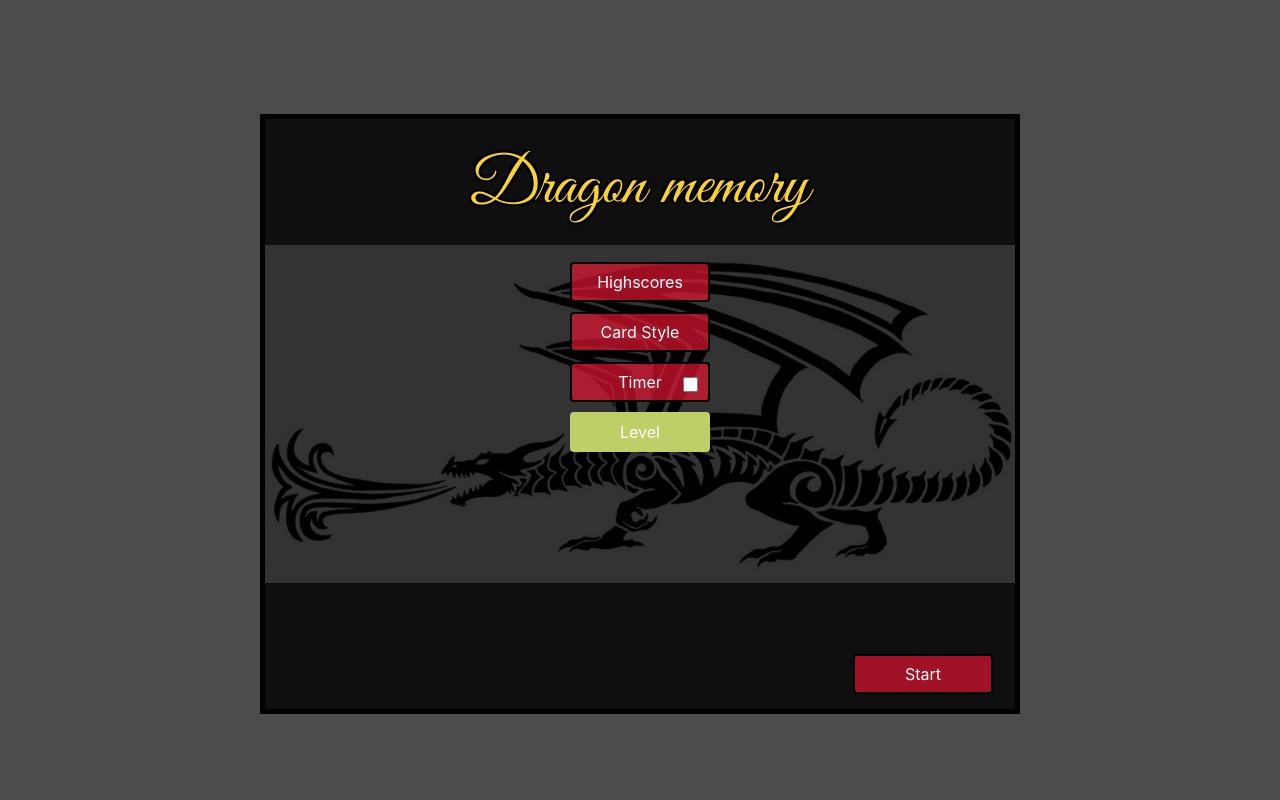
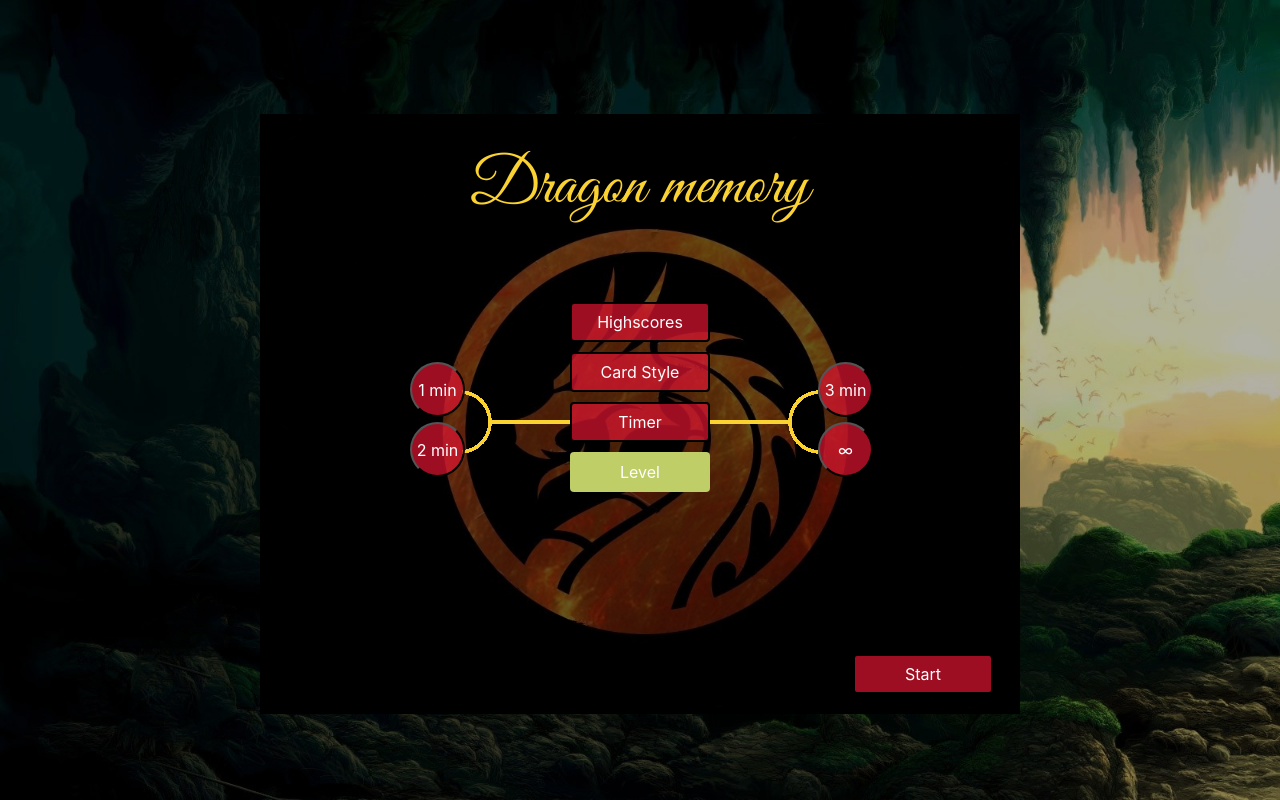
Before and after one commit to IvanNik85/drustvene_igre, a website: page dragonMemory/index.html in a window 1280 px wide. Both pictures are taken after a click on the button "Timer". Drawn offline with nearby package versions, Linux system fonts and the light colour scheme.

Commit message:
dodat tajmer i meni za tajmer

```diff
--- a/dragonMemory/index.html
+++ b/dragonMemory/index.html
@@ -8,6 +8,7 @@
     <link rel="icon" href="images/dragonLogo.png">
     <link rel="stylesheet" href="style.css" type="text/css">
     <link rel="stylesheet" href="node_modules/bootstrap/dist/css/bootstrap.min.css">
+    <link rel="stylesheet" href="node_modules/@fortawesome/fontawesome-free/css/all.min.css">
     <script src="node_modules/jquery/dist/jquery.min.js"></script>
 </head>
 <body>
@@ -18,11 +19,18 @@
                     <div class="col-md-8 offset-md-2 main">
                         <div class="wrap">
                             <h1>Dragon memory</h1>
-                            <button class="menuBtn highscores">Highscores</button>
-                            <button type="button" class="menuBtn cardBack" data-toggle="modal" data-target="#myModal">Card Style</button>
-                            <button class="menuBtn cardBack"><span>Timer</span><input type="checkbox"></button>
-                            <button class="menuBtn difficulty">Level</button>
-                            <canvas id="myCanvas" width="400" height="140"></canvas>
+                           <div class="menuButtons">
+                                <button class="menuBtn highscores">Highscores</button>
+                                <button type="button" class="menuBtn cardBack" data-toggle="modal" data-target="#myModal">Card Style</button>
+                                <button class="menuBtn timer">Timer</button>
+                                <button class="menuBtn difficulty">Level</button>
+                                <button class="timeBtn min1">1 min</button>
+                                <button class="timeBtn min2">2 min</button>
+                                <button class="timeBtn min3">3 min</button>
+                                <button class="timeBtn infinity">&#8734</button>
+                                <canvas id="myCanvasTime" width="400" height="80"></canvas>
+                           </div>
+                            <canvas id="myCanvas" width="400" height="80"></canvas>
                             <div class="btnDiv">
                                 <button class="menuBtn one">Easy</button>
                                 <button class="menuBtn two">Medium</button>
@@ -62,6 +70,7 @@
                         <button id="newGame">New Game</button>
                         <button id="options">Options</button>
                         <div id="attempts"><span>Attempts:</span><span id="num">0</span></div>
+                        <div class="clock">00:00</div>
                     </div>
                     <div class="col-md-9">
                         <div class="memoryGame">
--- a/dragonMemory/memory.js
+++ b/dragonMemory/memory.js
@@ -32,24 +32,26 @@ $(document).ready(function() {
     }
 
     $('.start').click(function() {
-        if(dificulty == 8) {
+        switch(dificulty) {
+            case 8:
                 dificultyLevel(8, cardStyle || 'card1');
-        } else if(dificulty == 12) {
+                break;
+            case 12:
                 dificultyLevel(12, cardStyle || 'card1');
                 $('.memoryGame .card').css({
                     width: 'calc(20% - 6px)',
                     height: 'calc(20% - 6px)'
                 });
-        } else if(dificulty == 18){
+                break;
+            case 18:
                 dificultyLevel(18, cardStyle || 'card1');
                 $('.memoryGame .card').css({
                     width: 'calc(16.666% - 6px)',
                     height: 'calc(16.666% - 6px)'
                 })
-        } else if(cardStyle) {
-            dificultyLevel(8, cardStyle);
-        } else {
-            dificultyLevel(8, 'card1');
+                break;
+            default:
+                dificultyLevel(8, cardStyle || 'card1');
         }
         $('.wrapper').show();
         $('.mainMenu').hide();
@@ -129,8 +131,7 @@ $(document).ready(function() {
             reset();
             setTimeout(function() {
                 $('.btnDiv').css('visibility', 'visible');
-            },1000)
-
+            },900)
         } else {
             animate();
             $('.btnDiv').css('visibility', 'visible');
@@ -142,10 +143,10 @@ $(document).ready(function() {
         let x = 0;
         let y = 200;
         let z = 200;
-        let q = 70;
+        let q = 40;
         function animate() {
            window.requestAnimationFrame(animate);
-            if(x <= 70) {
+            if(x <= 40) {
                 ctx.beginPath();
                 ctx.moveTo(200,0);
                 ctx.lineTo(200,x);
@@ -153,15 +154,15 @@ $(document).ready(function() {
             } else if(y < 350 && z > 50) {
                 y += 5;
                 z -= 5;
-                ctx.moveTo(200,70);
-                ctx.lineTo(y,70);
-                ctx.lineTo(z,70);
-            } else if(q <= 140){
-                ctx.moveTo(50,70);
+                ctx.moveTo(200,40);
+                ctx.lineTo(y,40);
+                ctx.lineTo(z,40);
+            } else if(q <= 80){
+                ctx.moveTo(50,40);
                 ctx.lineTo(50,q);
-                ctx.moveTo(200,70);
+                ctx.moveTo(200,40);
                 ctx.lineTo(200,q);
-                ctx.moveTo(350,70);
+                ctx.moveTo(350,40);
                 ctx.lineTo(350,q);
                 q += 5;
             } else {
@@ -170,32 +171,100 @@ $(document).ready(function() {
             ctx.stroke();
         }
 
+        $('.timer').click(function(){
+            animateTime();
+        });
+
+        $('.timeBtn').css('display', 'none');
+        let t = document.getElementById("myCanvasTime");
+        let cont = t.getContext("2d");
+        cont.strokeStyle = '#fad232';
+        cont.lineWidth = 2.5;
+        let g = 130;
+        let h = 270;
+        let j = 2*Math.PI;
+        let k = 0*Math.PI;
+        let l = 1*Math.PI;
+        let i = 1*Math.PI;
+        function animateTime() {
+            window.requestAnimationFrame(animateTime);
+            if(g >= 60 || h <= 340) {
+                 cont.beginPath();
+                 cont.moveTo(130, 40);
+                 cont.lineTo(g, 40);
+                 cont.moveTo(270, 40);
+                 cont.lineTo(h, 40);
+                 g -= 5;
+                 h += 5;
+            } else if(j>=1.5*Math.PI || k <= 0.5*Math.PI ||
+                 l<=1.5*Math.PI || i>=0.5*Math.PI) {
+                 cont.moveTo(60,40);
+                 cont.arc(20,40,30,2*Math.PI, j, true);
+                 cont.moveTo(60,40);
+                 cont.arc(20,40,30,0*Math.PI, k);
+                 cont.moveTo(340,40);
+                 cont.arc(380,40,30,1*Math.PI, l);
+                 cont.moveTo(340,40);
+                 cont.arc(380,40,30,1*Math.PI, i, true);
+                 k += 0.075;
+                 j -= 0.075;
+                 l += 0.075;
+                 i -= 0.075;
+            } else {
+                $('.timeBtn').show();
+            }
+            cont.stroke();
+         }
+
         function reset() {
             $('#myCanvas').show();
-            ctx.clearRect(0, 0, 400, 140);
+            ctx.clearRect(0, 0, 400, 80);
             x = 0;
             y = 200;
             z = 200;
-            q = 70;
+            q = 40;
         }
 
         $('#options').click(function() {
+            $('.main').append('<button class="menuBtn backBtn"><i class="fa fa-angle-double-left"></i></button>')
             $('.mainMenu').show();
             $('.wrapper').hide();
+            hide(document.querySelector('.one'));
+            $('.backBtn').on('click', hideMenu);
         });
-    // let c = document.getElementById("myCanvas");
-    // let ctx = c.getContext("2d");
-    // ctx.moveTo(200,0);
-    // ctx.lineTo(200,70);
-    // ctx.moveTo(200,70);
-    // ctx.lineTo(350,70);
-    // ctx.moveTo(200,70);
-    // ctx.lineTo(50,70);
-    // ctx.moveTo(50,70);
-    // ctx.lineTo(50,140);
-    // ctx.moveTo(200,70);
-    // ctx.lineTo(200,140);
-    // ctx.moveTo(350,70);
-    // ctx.lineTo(350,140);
-    // ctx.stroke();
+        function hideMenu() {
+            if(cardStyle) {
+                let back = document.querySelectorAll('.back');
+                back.forEach(card => card.setAttribute(`src`, `images/${cardStyle}.png`));
+            }
+            $('.mainMenu').hide();
+            $('.wrapper').show();
+        }
+
+
+        setInterval(timer, 1000);
+        let s = 0;
+        let m = 0;
+        let min = '0' + m;
+        let sec;
+
+        function timer() {
+            s++;
+            if(s == 60) {
+                s = 0
+                m++;
+            }
+            if(s > 9) {
+                sec = s;
+            } else if(s <= 9){
+                sec = '0' + s;
+            }
+            if(m > 9) {
+                min = m;
+            } else if(m <= 9) {
+                min = '0' + m;
+            }
+            $('.clock').text(min + ':' + sec);
+        }
+
 });
--- a/dragonMemory/package.json
+++ b/dragonMemory/package.json
@@ -11,5 +11,8 @@
   "dependencies": {
     "bootstrap": "^4.3.1",
     "jquery": "^3.4.1"
+  },
+  "devDependencies": {
+    "@fortawesome/fontawesome-free": "^5.8.2"
   }
 }
--- a/dragonMemory/style.css
+++ b/dragonMemory/style.css
@@ -12,17 +12,17 @@
     display: none;
 }
 .mainMenu {
-    background: url(images/caveBAc.jpg) no-repeat center;
+    background: url(images/caveBAck.jpg) no-repeat center;
     background-size: cover;
     height: 100vh;
 }
 .menuWrap {
-    background-color: rgba(0, 0, 0, 0.7);
+    background-color: rgba(0, 0, 0, 0.3);
     height: 100%;
 }
 .mainMenu .main {
-    background: url(images/dragonBack.jpg) no-repeat center;
-    background-size: contain;
+    background: url(images/preview.jpg) no-repeat center;
+    background-size: cover;
     width: 100%;
     height: 600px;
     position: relative;
@@ -31,7 +31,7 @@
     padding: 0;
 }
 .wrap {
-    background-color: rgba(0, 0, 0, 0.8);
+    background-color: rgba(0, 0, 0, 0.6);
     width: 100%;
     height: 100%;
     padding-top: 30px;
@@ -50,6 +50,9 @@
     height: 25%;
     padding: 5px;
 }
+.menuButtons {
+    position: relative;
+}
 .menuBtn {
     width: 140px;
     height: 40px;
@@ -64,39 +67,58 @@
 .menuBtn:focus {
     outline: none;
 }
+.timeBtn {
+    position: absolute;
+    width: 55px;
+    height: 55px;
+    border-radius: 50%;
+    color: #fff;
+    z-index: 5;
+    background-color: rgba(224, 21, 49, 0.7);
+    /* display: none; */
+}
+.timeBtn:focus {
+    outline: none;
+}
+.min1 {
+    bottom: 75px;
+    left: 145px;
+}
+.min2 {
+    bottom: 15px;
+    left: 145px;
+}
+.min3 {
+    bottom: 75px;
+    left: 553px;
+}
+.infinity {
+    bottom: 15px;
+    left: 553px;
+}
 .start {
     position: absolute;
     bottom: 15px;
     right: 15px;
+}
+.backBtn {
+    position: absolute;
+    bottom: 15px;
+    left: 15px;
 }
 #myCanvas {
     display: block;
     margin: auto;
     /* border: 1px solid #d3d3d3; */
 }
-/* .one:before, .two:before, .three:before {
+.menuButtons #myCanvasTime {
     position: absolute;
-    content: "";
-    width: 0;
-    height: 0;
-    top: -50px;
-    right: 50%;
-    border: 2px solid transparent;
+   left: 0;
+   right: 0;
+   margin: 0 auto;
+   bottom: 30px;
+   z-index: 1;
 }
-.one:after, .three:after {
-    position: absolute;
-    content: "";
-    width: 0;
-    height: 0;
-    top: -50px;
-    border: 2px solid transparent;
-}
-.one:after {
-    right: -82px;
-}
-.three:after {
-    left: -86px;
-} */
 .difficulty {
     position: relative;
     width: 140px;
@@ -106,46 +128,15 @@
     margin: auto;
     border: transparent;
 }
-.cardBack, .highscores {
+.cardBack, .highscores, .timer{
     position: relative;
     display: block;
     margin: 10px auto;
 }
-.cardBack input{
-    position: absolute;
-    width: 15px;
-    height: 15px;
-    right: 10px;
-    top: 35%;
-    border: 1px solid black;
+.timer{
+    position: relative;
+    z-index: 2;
 }
-/* .difficulty:before {
-    position: absolute;
-    content: "";
-    width: 0;
-    height: 0;
-    top: 40px;
-    right: 50%;
-    border: 2px solid transparent;
-}
-.difficulty:focus:before {
-    border: 2px solid black;
-    height: 60px;
-    transition: height 0.5s linear;
-}
-.difficulty:focus ~ .btnDiv .one:after,
-.difficulty:focus ~ .btnDiv .three:after {
-    border: 2px solid black;
-    width: 155px;
-    transition: width 0.5s linear 0.5s;
-}
-.difficulty:focus ~ .btnDiv .one:before,
-.difficulty:focus ~ .btnDiv .two:before,
-.difficulty:focus ~ .btnDiv .three:before {
-    border: 2px solid black;
-    height: 50px;
-    transition: height 0.5s linear 1s;
-}  */
 .btnDiv {
     display: flex;
     justify-content: center;
@@ -203,6 +194,10 @@
     font-family: memoryFont;
     src: url(./font/GreatVibes-Regular.ttf);
 }
+@font-face {
+    font-family: digitalClock;
+    src: url(./font/digitalClock.ttf);
+}
 .menu {
     border: 2px solid #fad232;
 }
@@ -216,7 +211,7 @@
 }
 .main h1 {
     margin: 0;
-    padding-bottom: 25px;
+    padding-bottom: 65px;
 }
 #newGame, #options {
     width: 140px;
@@ -241,6 +236,13 @@
 #num {
     padding-left: 5px;
 }
+.clock {
+    color: #fff;
+    text-align: center;
+    padding-top: 50px;
+    font-size: 60px;
+    font-family: digitalClock;
+}
 @media (min-width: 992px) and (max-width: 1200px) {
     .memoryGame {
         height: 690px;
```
Also changed, not shown: dragonMemory/font/SFDigitalReadout-Light.ttf (added), dragonMemory/font/digitalClock.ttf (added), dragonMemory/images/caveBAck.jpg (added), dragonMemory/images/caveBAck1.jpg (added), dragonMemory/images/dragon-logo44.png (added), dragonMemory/images/preview.jpg (added), 1 other file. Lines whose indentation alone changed are shown as unchanged.
